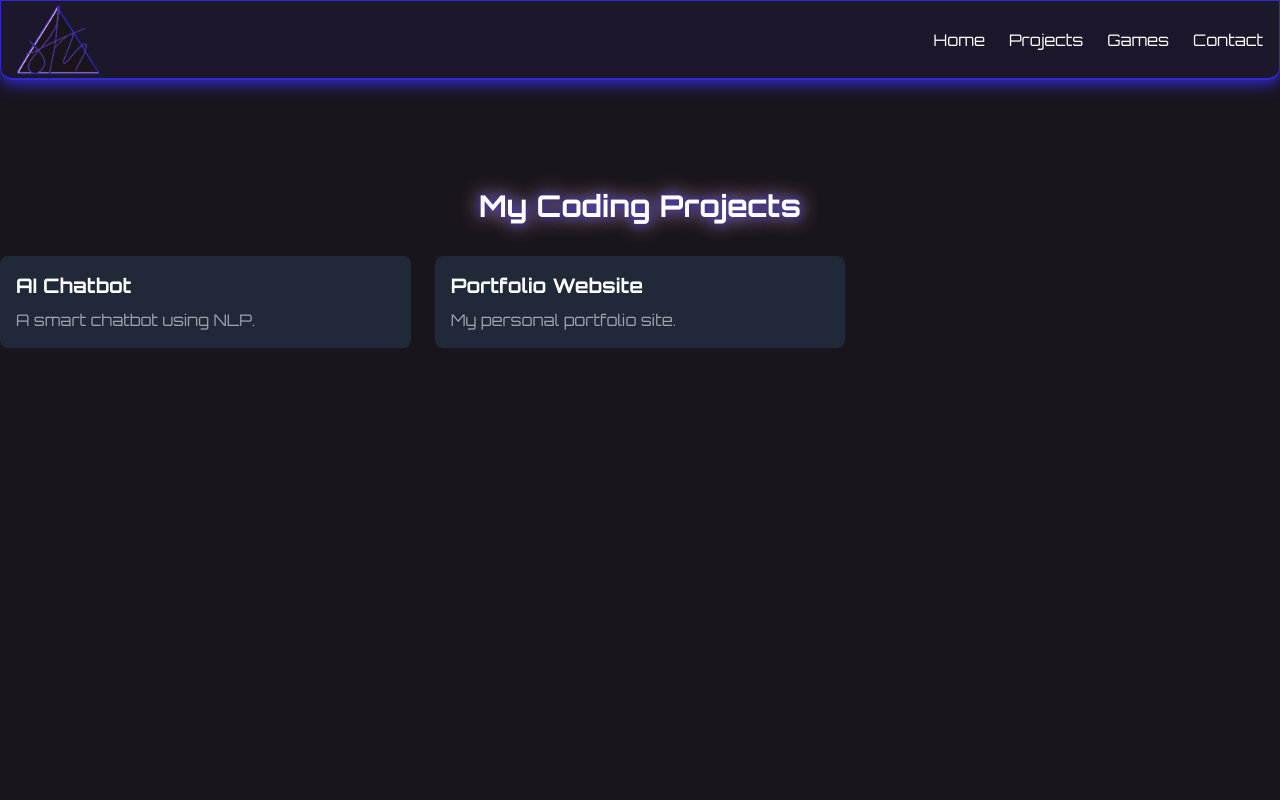
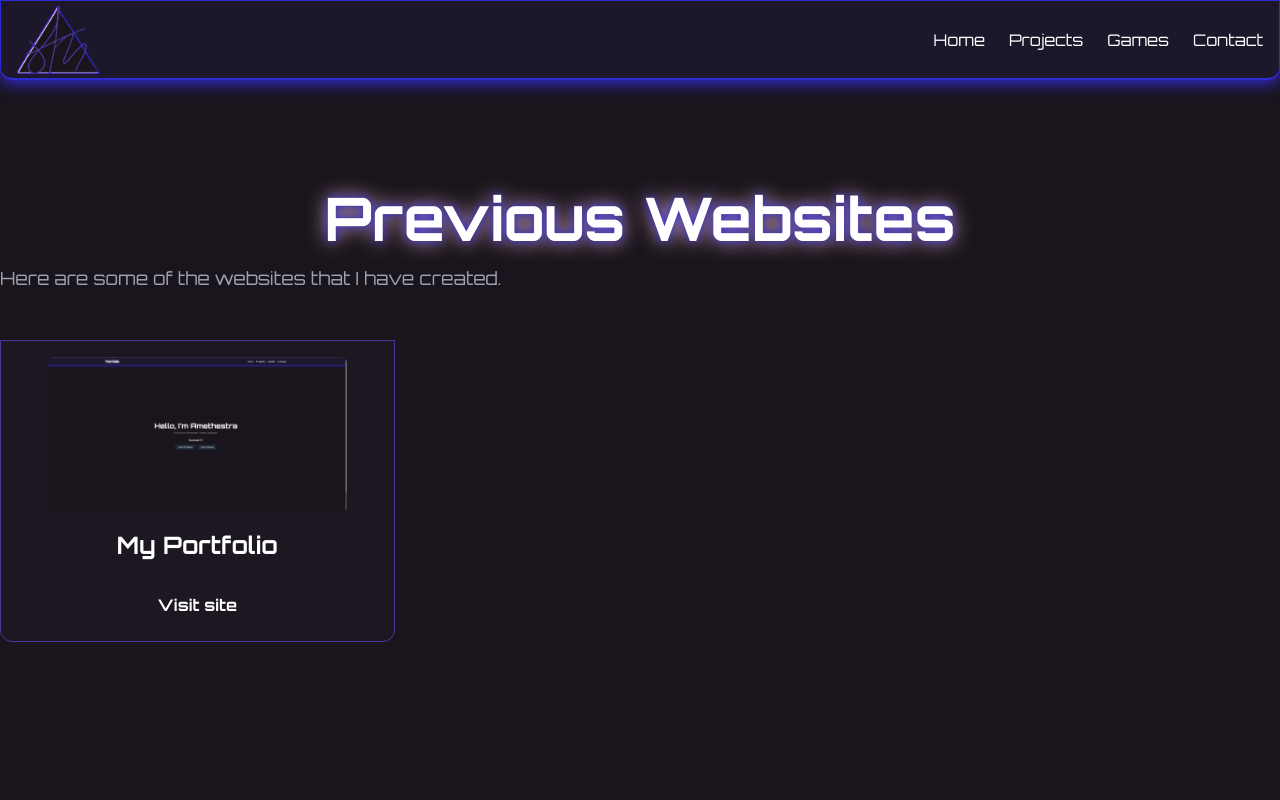
Before and after one commit to Amethestra/Portfolio, a Next.js app: page /projects in a window 1280 px wide. Shown: the top 800 px of the page. Built offline with nearby package versions, Linux system fonts and the light colour scheme.

Commit message:
Change:
Changed the use of the projects page from generic software development projects to previous websites made

```diff
--- a/src/app/projects/page.js
+++ b/src/app/projects/page.js
@@ -1,10 +1,16 @@
 "use client";
+import { motion } from "framer-motion";
+import Image from "next/image";
 import Navbar from "@/components/Navbar";
-import ProjectCard from "@/components/ProjectCard";
+import Link from "next/link";
 
-const projects = [
-  { title: "AI Chatbot", description: "A smart chatbot using NLP.", link: "#" },
-  { title: "Portfolio Website", description: "My personal portfolio site.", link: "#" },
+const websites = [
+  {
+    title: "My Portfolio",
+    description: "",
+    link: "https://portfolio-pi-three-78.vercel.app/",
+    image:"/projects/Portfolio_screenshot.png"
+  },
 ];
 
 export default function Projects() {
@@ -13,11 +19,44 @@ export default function Projects() {
       <Navbar />
 
       <div className="container mx-auto py-16">
-        <h2 className="text-3xl font-bold text-neonBlue text-center glow-text mt-6">My Coding Projects</h2>
+        <motion.h1
+          className="text-4xl md:text-6xl font-bold text-neonBlue text-center glow-text mt-6"
+          initial={{ opacity: 0, y: -20}}
+          animate={{ opacity: 1, y: 0}}
+          transition={{ duration: 1 }}
+        >
+          Previous Websites
+        </motion.h1>
+        <p className="mt-4 text-lg text-gray-400">
+          Here are some of the websites that I have created.
+        </p>
 
-        <div className="grid md:grid-cols-2 lg:grid-cols-3 gap-6 mt-8">
-          {projects.map((project, index) => (
-            <ProjectCard key={index} title={project.title} description={project.description} link={project.link} />
+        <div className="grid grid-cols-1 md:grid-cols-2 lg:grid-cols-3 gap-12 mt-12">
+          {websites.map((site, index) => (
+            <motion.div
+              key={index}
+              className="glass p-6 rounded-lg flex flex-col items-center text-center"
+              initial={{ opacity: 0, scale: 0.9 }}
+              animate={{ opacity: 1, scale: 1 }}
+              transition={{ duration: 0.8, delay: index * 0.2}}
+            >
+              <Image
+                src ={site.image}
+                alt={site.title}
+                width={300}
+                height={200}
+                className="rounded-md object-cover mb-4"
+              />
+              <h2 className="text-2xl font-bold text-electric-cyan">{site.title}</h2>
+              <p className="text-gray-400 mt-2">{site.description}</p>
+              <Link
+                href={site.link}
+                target="_blank"
+                className="mt-4 px-6 py-2 bg-neonPurple text-white font-bold rounded-md hover:bg-purple-700 transition"
+              >
+                Visit site
+              </Link>
+            </motion.div>
           ))}
         </div>
       </div>
```
Also changed, not shown: public/projects/Portfolio_screenshot.png (added).
